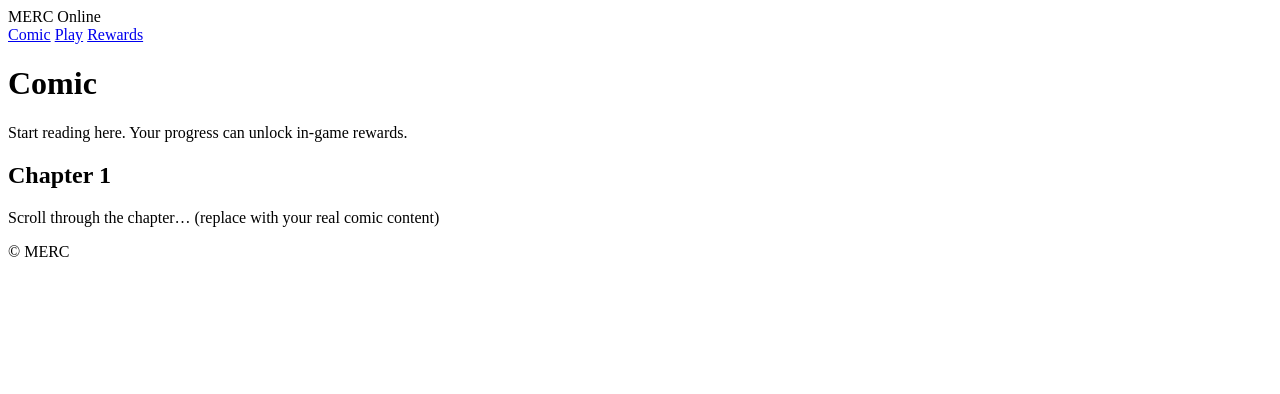
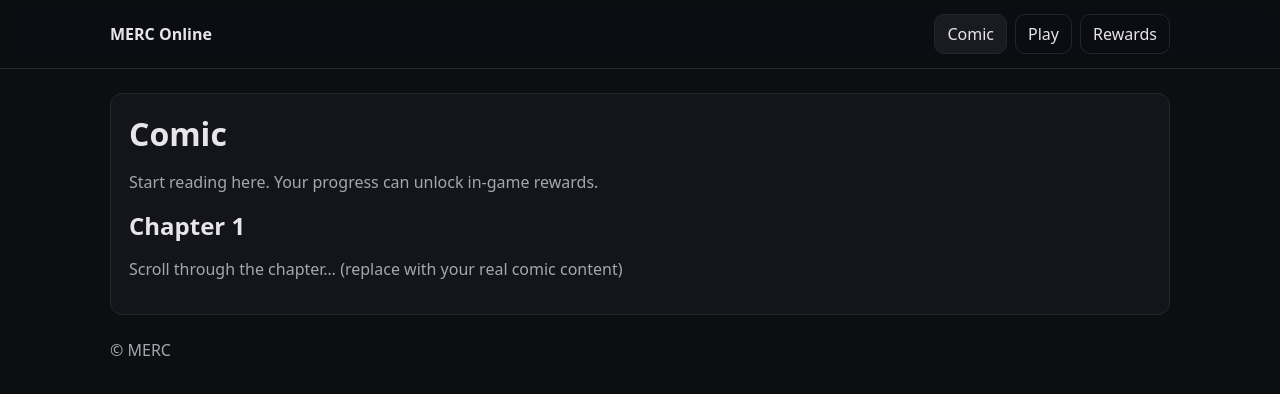
Before and after one commit to mondalchandler/merc-online, a plain HTML site: page apps/web/comic.html in a window 1280 px wide. Drawn offline with Linux system fonts and the light colour scheme.

Commit message:
redirect styles ref

```diff
--- a/apps/web/comic.html
+++ b/apps/web/comic.html
@@ -4,7 +4,7 @@
   <meta charset="utf-8" />
   <meta name="viewport" content="width=device-width, initial-scale=1" />
   <title>MERC Online — Comic</title>
-  <link rel="stylesheet" href="/css/site.css">
+  <link rel="stylesheet" href="/css/styles.css">
 </head>
 <body>
   <header>
```
Also changed, not shown: apps/web/game.html (+1 -1 lines), apps/web/rewards.html (+1 -1 lines).
